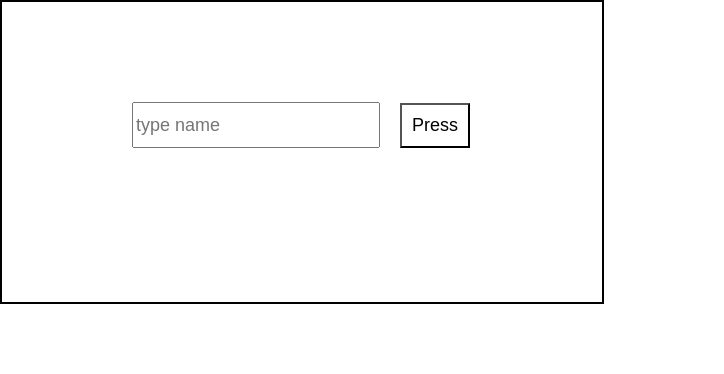
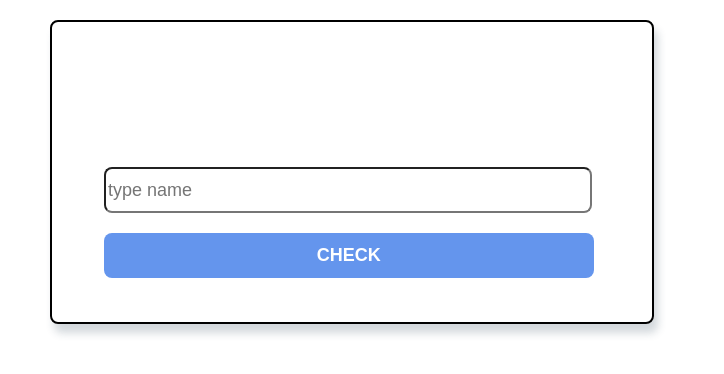
Before and after one commit to Bolshoff/genderizeReact, a React (Create React App) app: page / in a window 1280 px wide. Shown: the top 374 px of the page, without its empty margins (0-724 px from the left). Built offline with nearby package versions, Linux system fonts and the light colour scheme.

Commit message:
added onSubmit form

```diff
--- a/src/Button.css
+++ b/src/Button.css
@@ -1,9 +1,19 @@
 .submit-button{
     margin: 10px;
-    width: 70px;
+    width: 102%;
     height: 45px;
-    background-color: white;
-    outline: black 1px;
+    outline: none;
+    border: none;
     cursor: pointer;
     font-size: 18px;
+    font-weight: bold;
+    border-radius: 8px;
+    background-color: cornflowerblue;
+    color: white;
 }
+.submit-button:hover{
+    background-color: #5e87ce;
+}
+.submit-button:active{
+    background-color: #3d6ab6;
+}
--- a/src/Button.js
+++ b/src/Button.js
@@ -4,11 +4,15 @@ import './Button.css';
 class Button extends React.Component{
   constructor(props) {
     super(props);
+    ;
   }
+
+
   render() {
     return(
 
-        <input className="submit-button" type={this.props.type} value={this.props.value} />
+        <input className="submit-button" type={this.props.type} value={this.props.value}  />
+
     );
   }
 }
--- a/src/Main.css
+++ b/src/Main.css
@@ -1,10 +1,22 @@
 .genderize{
+    position: relative;
+    left: 50px;
+    top: 20px;
     width: 600px;
     height: 300px;
     border: solid 2px black;
+    border-radius: 8px;
+    -webkit-box-shadow: 4px 9px 8px 0px rgba(34, 60, 80, 0.2);
+    -moz-box-shadow: 4px 9px 8px 0px rgba(34, 60, 80, 0.2);
+    box-shadow: 4px 9px 8px 0px rgba(34, 60, 80, 0.2);
 }
 .submit-name__form{
-    position: relative;
-    top: 30%;
-    left: 20%;
+    position: absolute;
+    display: flex;
+    flex-direction: column;
+    top: 45%;
+    left: 7%;
+    height: 300px;
+    width: 80%;
+
 }
--- a/src/Main.js
+++ b/src/Main.js
@@ -3,13 +3,20 @@ import TextInput from './TextInput';
 import Button from './Button';
 
 function Main(props){
+
+  function chekGender(e){
+    e.preventDefault();
+    console.log('gender is checked');
+    e.target.reset();
+
+  }
   return(
       <div className="genderize">
-        <form className="submit-name__form">
+        <form className="submit-name__form" onSubmit={chekGender}>
           <label>
-            <TextInput />
+            <TextInput value="" />
           </label>
-          <Button type="submit" value="Press"/>
+          <Button type="submit" value="CHECK"/>
         </form>
       </div>
   )
--- a/src/TextInput.css
+++ b/src/TextInput.css
@@ -1,7 +1,12 @@
 .name-input{
     margin: 10px;
-    width: 240px;
+    width: 100%;
     height: 40px;
     outline: black 1px;
     font-size: 18px;
+    border-radius: 8px;
 }
+.name-input:focus{
+   border:solid #65b0fa 3px;
+    margin-bottom: 8px;
+}
--- a/src/TextInput.js
+++ b/src/TextInput.js
@@ -3,6 +3,7 @@ import './TextInput.css'
 class TextInput extends React.Component{
   constructor(props) {
     super(props);
+    this.state = {value:""}
   }
   render() {
     return <input className="name-input" type="text" placeholder="type name"/>
```
Also changed, not shown: src/genderResponse.js (added).
